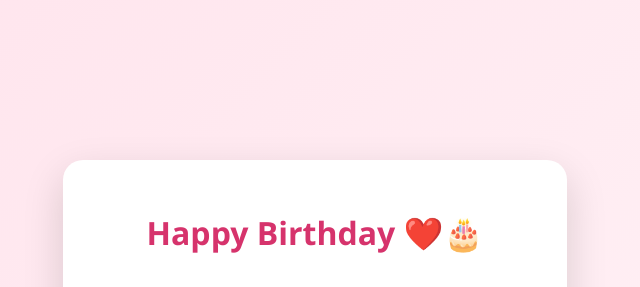
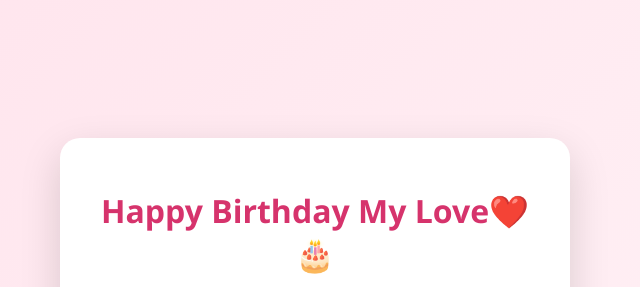
Before and after one commit to waahzindagi94/Pooja, a plain HTML site: page index.html in a window 1280 px wide. Shown: the top 287 px of the page, without its empty margins (325-965 px from the left). Drawn offline with Linux system fonts and the light colour scheme.

Commit message:
Update index.html

```diff
--- a/index.html
+++ b/index.html
@@ -90,7 +90,7 @@ img {
 <body>
 
 <div class="box fade" id="mainBox">
-    <h1>Happy Birthday ❤️🎂</h1>
+    <h1>Happy Birthday My Love❤️🎂</h1>
     <img src="pic1.jpg">
     <p>Before gifts… before cake… I made something only for you.</p>
     <button class="primary" onclick="startStory()">Open It 💌</button>
```
